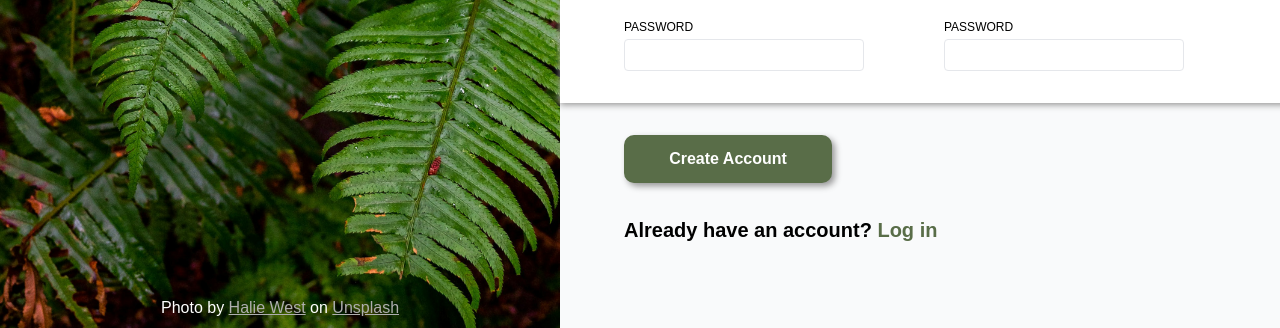
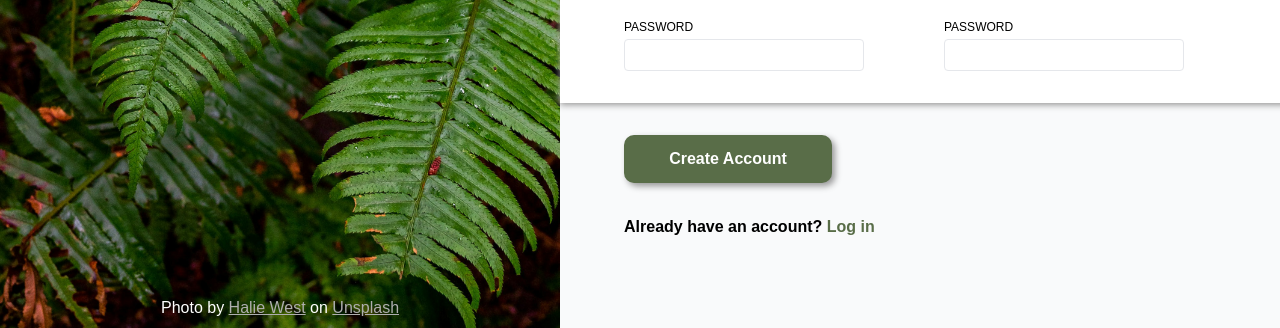
Before and after one commit to JKijak8/odin-sign-up, a plain HTML site: page index.html in a window 1280 px wide. Shown: the part 472-800 px from the top of the page. Drawn offline with Linux system fonts and the light colour scheme.

Commit message:
fix: fix Log In text size.

```diff
--- a/styles.css
+++ b/styles.css
@@ -146,7 +146,7 @@ button {
 }
 
 #log-in-paragraph {
-  font-size: calc(1rem + 0.5vh);
+  font-size: calc(0.5rem + 1vh);
 }
 
 #log-in {
```
